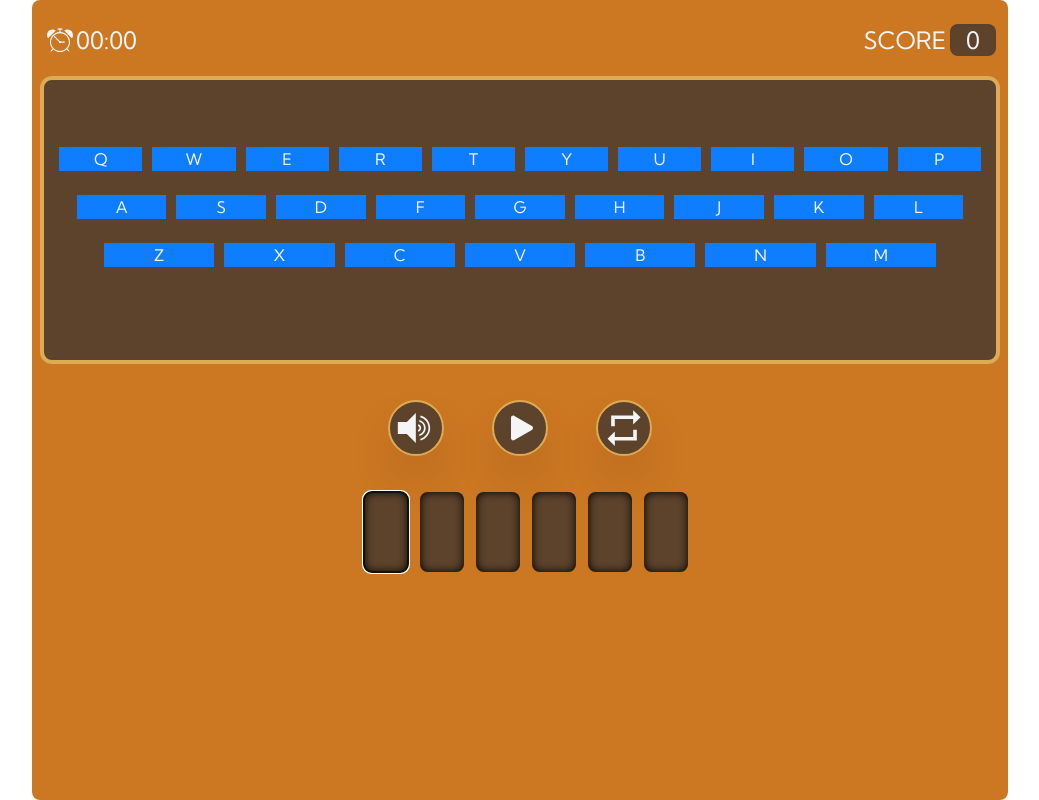
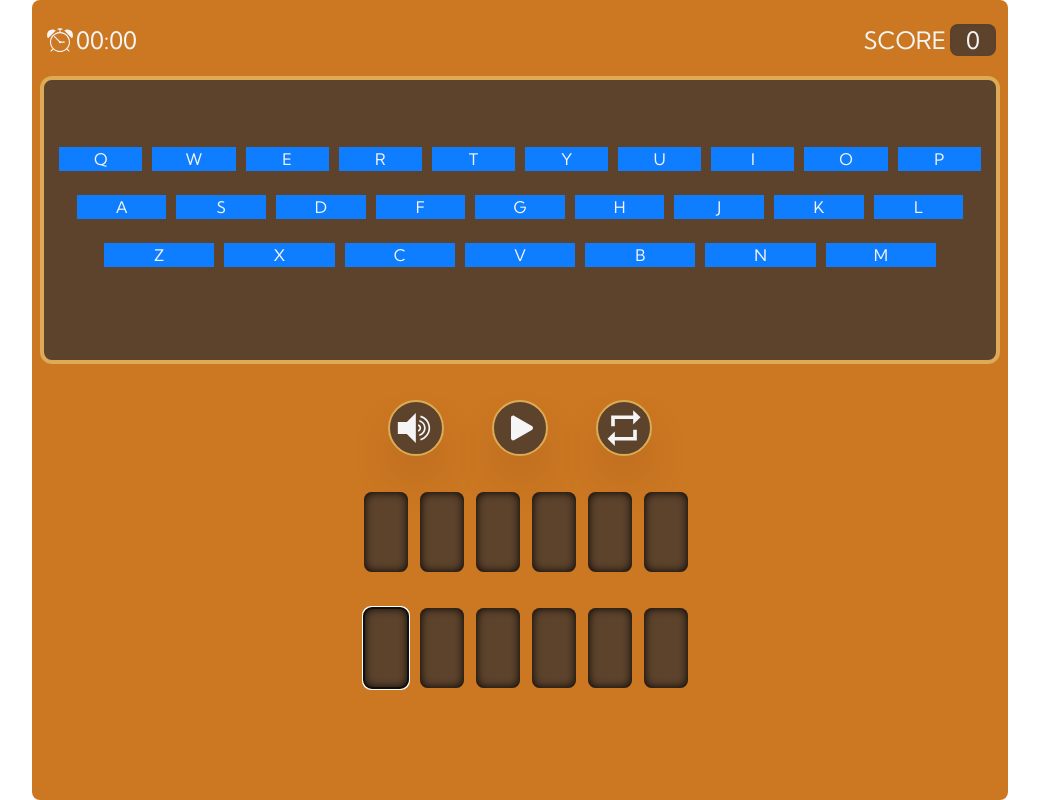
Before and after one commit to schmulzE/guess-word, a React (Vite) app: page / in a window 1280 px wide. Shown: the whole page, without its empty margins (120-1159 px from the left). Built offline with nearby package versions, Linux system fonts and the light colour scheme.

Commit message:
refactor(*): implement one-word input and clear inputs after the user guesses right.

```diff
--- a/src/App.tsx
+++ b/src/App.tsx
@@ -1,19 +1,22 @@
-import { useState, useEffect } from 'react'
+import { useState, useEffect } from "react";
 import { GiAlarmClock } from "react-icons/gi";
 import { GiSpeaker } from "react-icons/gi";
 import { BsPlayFill } from "react-icons/bs";
 import { IoMdRepeat } from "react-icons/io";
-import Button from "./components/button"
-import Input from "./components/Input"
+import Button from "./components/button";
+import Input from "./components/Input";
 import { KeyBoards } from "./KeyBoard";
-import CountdownTimer from './components/CountdownTimer';
-import './App.css'
-
+import CountdownTimer from "./components/CountdownTimer";
+import "./App.css";
+import NewInput from "./components/NewInput";
 
 function App() {
-  const [word, setWord] = useState<string>('PLEASE')
-  const [letters, setLetters] = useState(KeyBoards)
-  const [score, setScore] = useState<number | null>(0)
+  // this is the word entered by the user
+  const [enteredWord, setEnteredWord] = useState("");
+
+  const [word, setWord] = useState<string>("PLEASE");
+  const [letters, setLetters] = useState(KeyBoards);
+  const [score, setScore] = useState<number | null>(0);
   const [runTimer, setRunTimer] = useState<boolean>(false);
 
   const THREE_DAYS_IN_MS = 3 * 24 * 60 * 60 * 1000;
@@ -22,72 +25,98 @@ function App() {
   const dateTimeAfterThreeDays = NOW_IN_MS + THREE_DAYS_IN_MS;
 
   useEffect(() => {
-   window.addEventListener("load",blinkWords, false)
-  }, [word])
-
+    window.addEventListener("load", blinkWords, false);
+  }, [word]);
 
   // logic for blinking letters
   // wants each letters to blink individually not at once
   const blinkWords = () => {
-    let wordArray = word.split('')
+    let wordArray = word.split("");
     letters.forEach((letter) => {
       setInterval(() => {
-        wordArray.includes(letter.text) ? letter.isBlink = true : false
+        wordArray.includes(letter.text) ? (letter.isBlink = true) : false;
       }, letter.id * 800);
-    })
-  }
+    });
+  };
 
   const togglerTimer = () => setRunTimer((t) => !t);
 
-  const setScoreHandler = ( compareWord: string) => {
-    let extWord  = compareWord.toUpperCase()
-    console.log(extWord)
-    if(word === extWord){
-      setScore(() => score! + 1)
-      console.log('done!')
+  const setScoreHandler = (compareWord: string) => {
+    let extWord = compareWord.toUpperCase();
+    console.log(extWord);
+    if (word === extWord) {
+      setScore(() => score! + 1);
+      // this delays clearing the users' input by 1second - just for visual effect.
+      setTimeout(() => {
+        setEnteredWord("");
+      }, 1000);
+      console.log("done!");
     }
-  }
+  };
+
+  useEffect(() => {
+    if (enteredWord.length !== word.length) return;
+
+    setScoreHandler(enteredWord);
+  }, [enteredWord]);
 
   return (
-    <div className='sm:container px-auto mx-auto pb-9 bg-ochre text-neutral-100 h-screen font-kumbh-sans rounded-lg'>
-      <div className='flex justify-between pt-3'>
-        <div className='flex m-3'>
-          <GiAlarmClock className='w-8 h-8'/>
-        <CountdownTimer runTimer={runTimer}/>
-        {/* <span className='text-2xl'>01:00</span> */}
+    <div className="sm:container px-auto mx-auto pb-9 bg-ochre text-neutral-100 h-screen font-kumbh-sans rounded-lg">
+      <div className="flex justify-between pt-3">
+        <div className="flex m-3">
+          <GiAlarmClock className="w-8 h-8" />
+          <CountdownTimer runTimer={runTimer} />
+          {/* <span className='text-2xl'>01:00</span> */}
         </div>
-        <div className='flex m-3'>
-          <div className='text-2xl uppercase'>score</div>
-          <div className='text-2xl bg-walnut px-4 rounded-lg ml-1 shadow-inner'>{score}</div>
+        <div className="flex m-3">
+          <div className="text-2xl uppercase">score</div>
+          <div className="text-2xl bg-walnut px-4 rounded-lg ml-1 shadow-inner">{score}</div>
         </div>
       </div>
-      <div className='border-4 border-old-whiskey m-2 bg-walnut rounded-xl p-3 h-72 pt-16'>
-        <div className='cell-1'>
-          {letters.slice(0, 10).map(letter => (
-            <div key={letter.id} className={`col ${letter.isBlink ? "blink" : null}`}>{letter.text}</div>
+      <div className="border-4 border-old-whiskey m-2 bg-walnut rounded-xl p-3 h-72 pt-16">
+        <div className="cell-1">
+          {letters.slice(0, 10).map((letter) => (
+            <div key={letter.id} className={`col ${letter.isBlink ? "blink" : null}`}>
+              {letter.text}
+            </div>
           ))}
         </div>
-        <div className='cell-2'>
-         {letters.slice(10, 19).map(letter => (
-            <div key={letter.id} className={`col ${letter.isBlink ? "blink" : null}`}>{letter.text}</div>
+        <div className="cell-2">
+          {letters.slice(10, 19).map((letter) => (
+            <div key={letter.id} className={`col ${letter.isBlink ? "blink" : null}`}>
+              {letter.text}
+            </div>
           ))}
         </div>
-        <div className='cell-3'>
-          {letters.slice(19).map(letter => (
-            <div key={letter.id} className={`col ${letter.isBlink ? "blink" : null}`}>{letter.text}</div>
+        <div className="cell-3">
+          {letters.slice(19).map((letter) => (
+            <div key={letter.id} className={`col ${letter.isBlink ? "blink" : null}`}>
+              {letter.text}
+            </div>
           ))}
         </div>
       </div>
-      <div className='flex justify-center mt-9'>
-        <Button icon={<GiSpeaker className='w-12 h-12'/>} onClick={e => console.log('hey')}/>
-        <Button icon={<BsPlayFill className='w-11 h-11 ml-1.5'/>} onClick={togglerTimer}/>
-        <Button icon={<IoMdRepeat className='w-11 h-11 ml-1'/>} onClick={e => console.log('hey')}/>
+      <div className="flex justify-center mt-9">
+        <Button icon={<GiSpeaker className="w-12 h-12" />} onClick={(e) => console.log("hey")} />
+        <Button icon={<BsPlayFill className="w-11 h-11 ml-1.5" />} onClick={togglerTimer} />
+        <Button
+          icon={<IoMdRepeat className="w-11 h-11 ml-1" />}
+          onClick={(e) => console.log("hey")}
+        />
       </div>
-      <div className='flex justify-center mt-9'>
-        <Input presentWord={word} setScoreHandler={setScoreHandler}/>
+      <div className="flex justify-center mt-9">
+        <Input presentWord={word} setScoreHandler={setScoreHandler} />
+      </div>
+
+      <div className="flex justify-center mt-9">
+        <NewInput
+          wordCount={word.length}
+          enteredWord={enteredWord}
+          setEnteredWord={setEnteredWord}
+        />
       </div>
     </div>
-  )
+  );
 }
 
-export default App
+export default App;
--- a/src/components/Input.tsx
+++ b/src/components/Input.tsx
@@ -1,63 +1,68 @@
-import React, {Fragment, useState, useRef, useEffect} from 'react'
+import React, { Fragment, useState, useRef, useEffect } from "react";
 
 interface Props {
-  presentWord: string,
-  setScoreHandler: (event: any) => void
+  presentWord: string;
+  setScoreHandler: (event: any) => void;
 }
 
-let currentInputIndex: number = 0
-const Input: React.FC<Props> = ({ presentWord, setScoreHandler}) => {
+let currentInputIndex: number = 0;
+const Input: React.FC<Props> = ({ presentWord, setScoreHandler }) => {
+  const [words, setWords] = useState<string>("");
+  const [activeInputIndex, setActiveInputIndex] = useState<number>(0);
+  const inputBox = presentWord.split("");
 
-  const [words, setWords] = useState<string>('')
-  const [activeInputIndex, setActiveInputIndex] = useState<number>(0)
-  const inputBox = presentWord.split('')
+  const inputRef = useRef<HTMLInputElement>(null);
 
-  const inputRef = useRef<HTMLInputElement>(null)
-
-
-  const appendWord = (e:  React.ChangeEvent<HTMLInputElement>) => {
-    let newWords = words.split('');
-    const { value }  = e.target
+  const appendWord = (e: React.ChangeEvent<HTMLInputElement>) => {
+    let newWords = words.split("");
+    const { value } = e.target;
     newWords[currentInputIndex] = value;
-    setWords(newWords.join(''));
-    if(!value) setActiveInputIndex(currentInputIndex - 1)
-    else setActiveInputIndex(currentInputIndex + 1)
-    console.log(value)
-  }
+    setWords(newWords.join(""));
+    if (!value) setActiveInputIndex(currentInputIndex - 1);
+    else setActiveInputIndex(currentInputIndex + 1);
+    console.log(value);
+  };
 
   //logic for deleting letters
-    const handleKeyDown = ({key}: React.KeyboardEvent<HTMLInputElement>, index: number) => {
-    currentInputIndex = index
-    if(key === 'Backspace') setActiveInputIndex(currentInputIndex - 1)
-  }
+  const handleKeyDown = ({ key }: React.KeyboardEvent<HTMLInputElement>, index: number) => {
+    currentInputIndex = index;
+    if (key === "Backspace") setActiveInputIndex(currentInputIndex - 1);
+  };
 
   useEffect(() => {
     const identifier = setTimeout(() => {
-      setScoreHandler(words)
+      setScoreHandler(words);
     }, 700);
-    inputRef.current?.focus()
-    return () =>{
-      console.log('cleared!!!')
-      clearTimeout(identifier)
-    }
-  }, [words, activeInputIndex])
-
-
+    inputRef.current?.focus();
+    return () => {
+      console.log("cleared!!!");
+      clearTimeout(identifier);
+    };
+  }, [words, activeInputIndex]);
 
   const style: React.CSSProperties = {
-    MozBoxShadow :  "inset 0 0 10px #000000",
-    WebkitBoxShadow : "inset 0 0 10px #000000",
-    boxShadow :  "inset 0 0 10px #000000",
+    MozBoxShadow: "inset 0 0 10px #000000",
+    WebkitBoxShadow: "inset 0 0 10px #000000",
+    boxShadow: "inset 0 0 10px #000000",
     textTransform: "capitalize",
     caretColor: "transparent",
-  }
+  };
   return (
     <Fragment>
       {inputBox.map((text, index) => (
-        <input style={style} ref={index === activeInputIndex ? inputRef : null} value={words[index]} key={index} maxLength={1} onChange={appendWord} onKeyDown={e => handleKeyDown(e, index)} className='w-11 h-20 bg-walnut text-center text-3xl rounded-lg ml-3 shadow-inner-lg'/>
+        <input
+          style={style}
+          ref={index === activeInputIndex ? inputRef : null}
+          value={words[index]}
+          key={index}
+          maxLength={1}
+          onChange={appendWord}
+          onKeyDown={(e) => handleKeyDown(e, index)}
+          className="w-11 h-20 bg-walnut text-center text-3xl rounded-lg ml-3 shadow-inner-lg"
+        />
       ))}
     </Fragment>
-  )
-}
+  );
+};
 
-export default Input
+export default Input;
--- /dev/null
+++ b/src/components/NewInput.tsx
@@ -0,0 +1,77 @@
+import { useEffect, useRef, useState } from "react";
+
+interface NewInputProps {
+  wordCount: number;
+  enteredWord: string;
+  setEnteredWord: React.Dispatch<React.SetStateAction<string>>;
+}
+
+const NewInput: React.FC<NewInputProps> = ({ wordCount, enteredWord, setEnteredWord }) => {
+  const [activeInputIndex, setActiveInputIndex] = useState(0);
+  const inputsRef = useRef<(HTMLInputElement | null)[]>([]);
+
+  const handleInputChange = (e: React.ChangeEvent<HTMLInputElement>) => {
+    const enteredValue = e.target.value;
+    if (!enteredValue) {
+      setEnteredWord((state) => state.slice(0, -1));
+    } else {
+      setEnteredWord((state) => state + enteredValue);
+    }
+  };
+
+  const handleKeyDown = (e: React.KeyboardEvent<HTMLInputElement>, idx: number) => {
+    const activeInput = inputsRef.current[idx];
+    if (!activeInput) return;
+
+    if (activeInput.value.length === 1 && e.key !== "Backspace") {
+      if (activeInputIndex < wordCount - 1) {
+        setActiveInputIndex(activeInputIndex + 1);
+      }
+    }
+
+    if (e.key === "Backspace" || e.key === "ArrowLeft") {
+      if (activeInputIndex > 0) {
+        setActiveInputIndex(activeInputIndex - 1);
+      }
+    }
+  };
+
+  useEffect(() => {
+    inputsRef.current[activeInputIndex]?.focus();
+  }, [activeInputIndex]);
+
+  useEffect(() => {
+    if (!enteredWord.length) {
+      setActiveInputIndex(0);
+    }
+  }, [enteredWord]);
+
+  const style: React.CSSProperties = {
+    MozBoxShadow: "inset 0 0 10px #000000",
+    WebkitBoxShadow: "inset 0 0 10px #000000",
+    boxShadow: "inset 0 0 10px #000000",
+    textTransform: "capitalize",
+    caretColor: "transparent",
+  };
+
+  return (
+    <>
+      {[...Array(wordCount).keys()].map((i) => (
+        <input
+          ref={(el) => (inputsRef.current[i] = el)}
+          onChange={handleInputChange}
+          onKeyDown={(e) => {
+            handleKeyDown(e, i);
+          }}
+          value={enteredWord.charAt(i)}
+          style={style}
+          key={i}
+          maxLength={1}
+          className="w-11 h-20 bg-walnut text-center text-3xl rounded-lg ml-3 shadow-inner-lg"
+        />
+      ))}
+    </>
+  );
+};
+
+export default NewInput;
```
